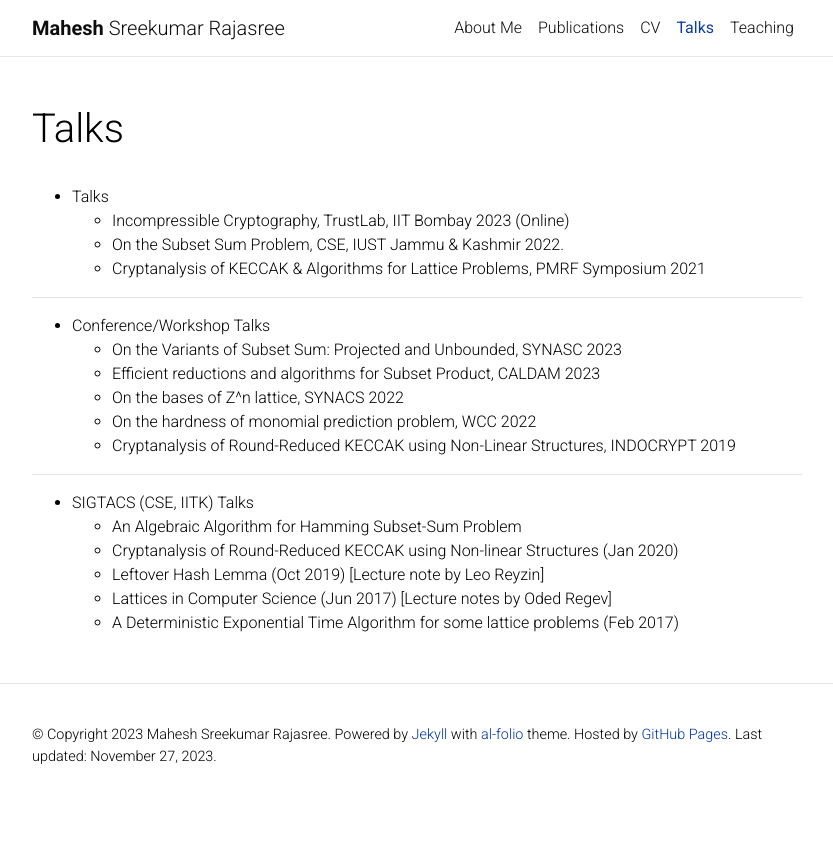
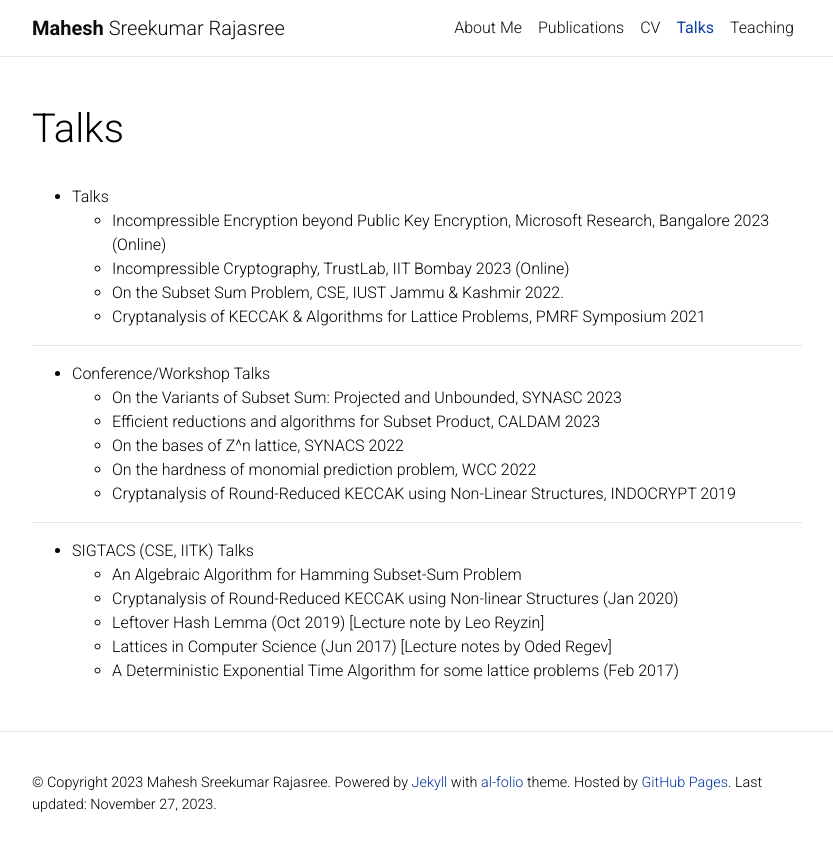
Before and after one commit to Mahe94/mahe94.github.io, a Jekyll site: the page built from _pages/talks.md, in a window 1280 px wide. Shown: the top 851 px of the page, without its empty margins (223-1056 px from the left). Built offline with Jekyll 4.4.1, drawn with Linux system fonts in a browser that asks for light colours; comment, search, counter and statistics services are not loaded; a style sheet for code colours, icons or effects is not loaded.

Commit message:
added MSR talk.md

```diff
--- a/_pages/talks.md
+++ b/_pages/talks.md
@@ -9,6 +9,7 @@ nav_order: 4
 ---
 
 * Talks
+    * Incompressible Encryption beyond Public Key Encryption, Microsoft Research, Bangalore 2023 (Online)
     * Incompressible Cryptography, TrustLab, IIT Bombay 2023 (Online)
     * On the Subset Sum Problem, CSE, IUST Jammu & Kashmir 2022.
     * Cryptanalysis of KECCAK & Algorithms for Lattice Problems, PMRF Symposium 2021
```
